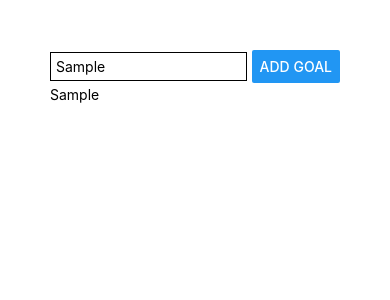
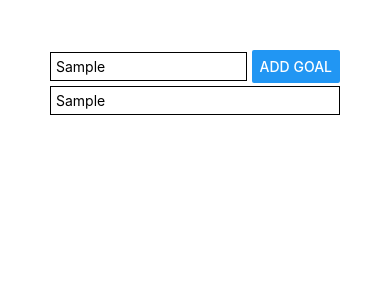
Before and after one commit to naveed-qureshi/rn-goal-app, a React Native app: screen / in a window 390 px wide. Both pictures are taken after typing "Sample" into the empty fields and a click on the button "ADD GOAL". Shown: the top 300 px of the page. Built offline with nearby package versions, Linux system fonts and the light colour scheme.

Commit message:
Added scroll functionality

```diff
--- a/App.js
+++ b/App.js
@@ -1,4 +1,4 @@
-import { StyleSheet, Text, View, TextInput, Button } from 'react-native';
+import { StyleSheet, Text, View, TextInput, Button, ScrollView } from 'react-native';
 import { useState } from 'react';
 
 export default function App() {
@@ -15,8 +15,10 @@ export default function App() {
         </View>
       </View>
       <View>
-        {goals.map((goal, index) => <Text key={index}>{goal}</Text>)}
-      </View>
+        <ScrollView>
+          { goals.map((goal, index) => <Text style={ { borderColor: 'black', borderWidth: 1, padding: 5, marginBottom: 3 } } key={index}>{goal} </Text>) }
+          </ScrollView>
+        </View>
     </View>
   );
 }
```
